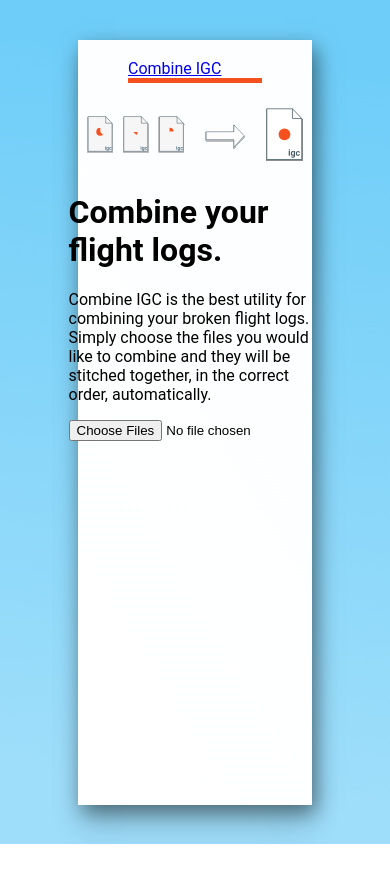
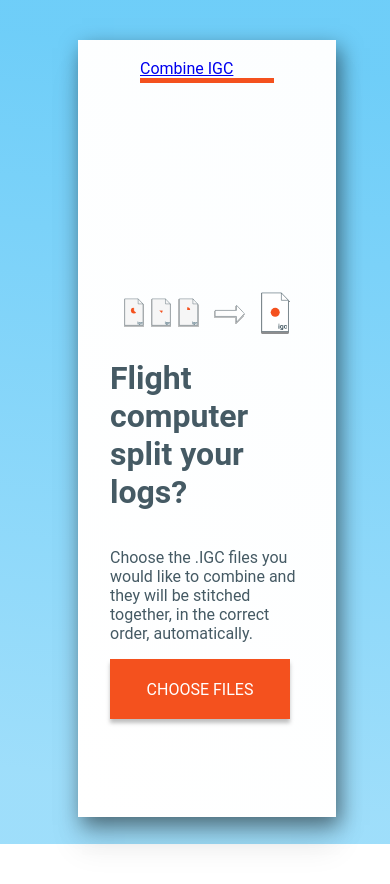
Before and after one commit to Rabshab/combine-igc-front-end, a plain HTML site: page index.html in a window 390 px wide. Before the commit the page ends 844 px from the top, so only its background shows below. Drawn offline with Linux system fonts and the light colour scheme.

Commit message:
improve styling

```diff
--- a/index.html
+++ b/index.html
@@ -1,37 +1,49 @@
 <!DOCTYPE html>
 <html>
-
   <head>
-    <meta charset="UTF-8">
-    <link rel="stylesheet" href="style.css">
+    <meta charset="UTF-8" />
+    <link rel="stylesheet" href="style.css" />
     <title>Combine IGC</title>
   </head>
 
   <body>
     <div class="background">
-        <div class="content-container">
+      <div class="container">
         <nav>
           <span class="title">
-                    <a href="#" target="_blank" rel="noopener noreferrer">Combine
-                        IGC
+            <a href="#" target="_blank" rel="noopener noreferrer"
+              >Combine IGC
             </a>
           </span>
         </nav>
         <div class="d-flex justify-content-center">
-                <div class="text-container">
-                    <img class="combine-svg-image" src="Frame.svg" alt="Image of igc files being combined">
-                    <h1>Combine your flight logs.</h1>
+          <div
+            class="content-container d-flex justify-content-center align-items-center"
+          >
+            <img
+              class="combine-svg-image"
+              src="Frame.svg"
+              alt="Image of igc files being combined"
+            />
+            <div class="text-container d-flex ">
+              <h1>Flight computer split your logs?</h1>
               <p>
-                        Combine IGC is the best utility for combining your broken flight logs. Simply choose
-                        the files you would like to combine and they will be stitched
-                        together, in the correct order, automatically.
+                Choose the .IGC files you would like to combine and they will be
+                stitched together, in the correct order, automatically.
               </p>
-                    <input type="file" accept=".igc" id="combine" multiple>
+              <label for="file-input">Choose Files</label>
+              <input
+                id="file-input"
+                type="file"
+                accept=".igc"
+                id="combine"
+                multiple
+              />
+            </div>
           </div>
         </div>
       </div>
     </div>
   </body>
   <script src="app.js"></script>
-
 </html>
--- a/style.css
+++ b/style.css
@@ -11,23 +11,40 @@
   );
 }
 
-.content-container {
+.container {
   width: calc(100vw - 156px);
   height: calc(100vh - 80px);
   margin: 40px 78px 40px 78px;
   background: white;
   background: linear-gradient(238.78deg, #fcfeff 0.95%, #ffffff 100%);
   box-shadow: 4px 8px 20px rgba(0, 0, 0, 0.5), 0px 30px 30px rgba(0, 0, 0, 0.08);
-  padding-top: 1px;
+  padding: 1px 12px 12px 12px;
 }
 
-.content-container nav {
+@media (max-width: 768px) {
+  .content-container {
+    width: calc(100vw - 80px);
+    height: calc(100vh - 80px);
+    margin: 20px 20px 20px 20px;
+  }
+}
+
+.container nav {
   margin: 18px 50px;
   border-bottom: 5px solid #f4511e;
 }
 
+.content-container {
+  max-width: 600px;
+  flex-direction: column;
+}
+
+.content-container p {
+  max-width: 480px;
+}
+
 .text-container {
-  max-width: 600px;
+  flex-direction: column;
 }
 
 .d-flex {
@@ -38,8 +55,48 @@
   justify-content: center;
 }
 
+.align-items-center {
+  align-items: center;
+}
+
 .combine-svg-image {
   width: 100%;
+}
+
+h1 {
+  color: #455a64;
+}
+
+p {
+  color: #455a64;
+}
+
+#file-input {
+  width: 0.1px;
+  height: 0.1px;
+  opacity: 0;
+  overflow: hidden;
+  position: absolute;
+  z-index: -1;
+}
+
+label[for="file-input"] {
+  width: 180px;
+  height: 60px;
+  text-transform: uppercase;
+  display: flex;
+  align-items: center;
+  justify-content: center;
+  background: #f4511e;
+  box-shadow: 0px 4px 4px rgba(0, 0, 0, 0.25);
+  color: white;
+  cursor: pointer;
+  transition: 200ms ease-in;
+}
+
+label[for="file-input"]:hover {
+  transform: translateY(-2px);
+  box-shadow: 0px 6px 6px rgba(0, 0, 0, 0.25);
 }
 
 body {
```
Lines whose indentation alone changed are shown as unchanged.
